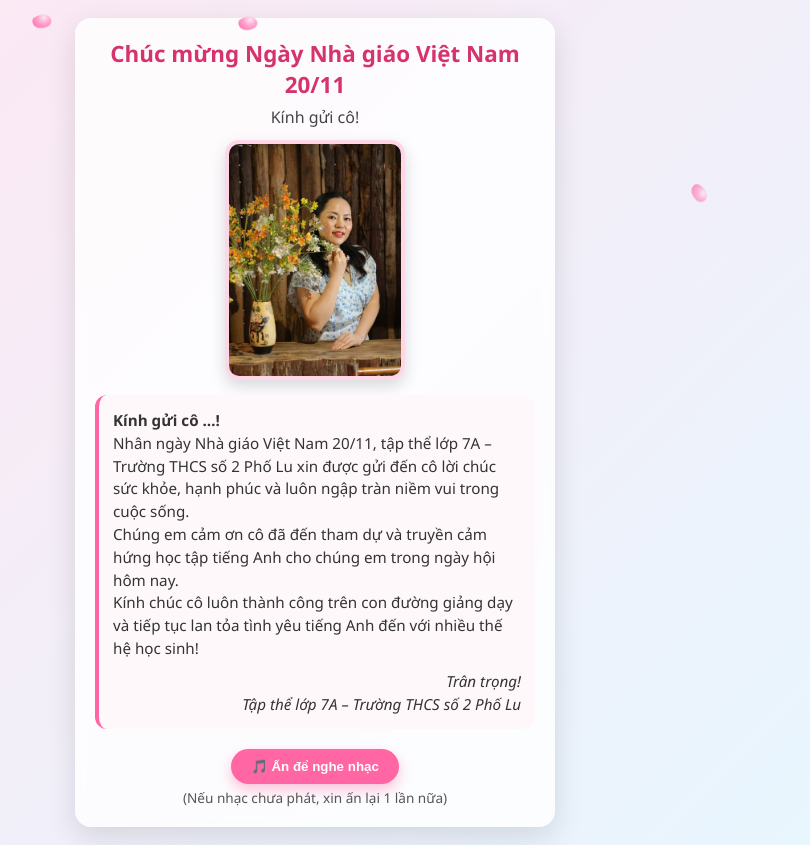
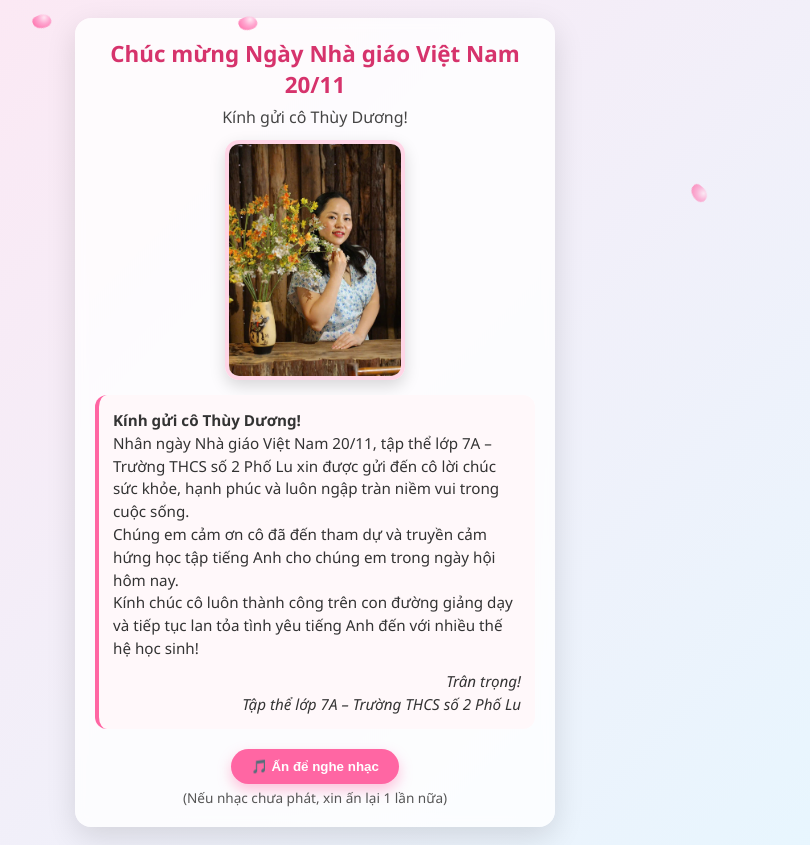
Before and after one commit to hongphuong2909-alt/thiep-co-thuy-duong, a plain HTML site: page index.html in a window 1280 px wide. Shown: the whole page, without its empty margins (325-1135 px from the left). Drawn offline with Linux system fonts and the light colour scheme.

Commit message:
Update index.html

```diff
--- a/index.html
+++ b/index.html
@@ -2,10 +2,12 @@
 <html lang="vi">
 <head>
   <meta charset="UTF-8" />
-  <title>Thiệp 20/11 – Kính gửi cô</title>
+  <title>Thiệp 20/11 – Kính gửi cô Thùy Dương</title>
   <meta name="viewport" content="width=device-width, initial-scale=1.0" />
+
   <style>
     * {margin:0; padding:0; box-sizing:border-box;}
+
     body {
       min-height: 100vh;
       background: linear-gradient(135deg, #ffe6f2, #e6f7ff);
@@ -16,6 +18,7 @@
       padding: 18px;
       overflow: hidden;
     }
+
     .card {
       width: 100%;
       max-width: 480px;
@@ -28,17 +31,20 @@
       position: relative;
       z-index: 10;
     }
+
     .title {
       font-size: 1.4rem;
       font-weight: bold;
       color: #d6336c;
       margin-bottom: 6px;
     }
+
     .subtitle {
       font-size: 1rem;
       margin-bottom: 12px;
       color: #444;
     }
+
     .photo {
       width: 180px;
       height: 240px;
@@ -48,7 +54,9 @@
       border: 4px solid #ffd6e7;
       box-shadow: 0 6px 16px rgba(0,0,0,0.15);
     }
+
     .photo img {width:100%; height:100%; object-fit: cover;}
+
     .message {
       text-align: left;
       background: #fff8fa;
@@ -60,6 +68,7 @@
       font-size: 0.95rem;
       color: #333;
     }
+
     .audio-btn {
       display: inline-block;
       margin-top: 6px;
@@ -73,15 +82,19 @@
       box-shadow: 0 6px 14px rgba(255,102,163,0.4);
       transition: .2s;
     }
+
     .audio-btn:hover {
       background: #ff4d94;
       transform: translateY(-2px);
     }
+
     .audio-status {
       margin-top: 4px;
       font-size: 0.85rem;
       color: #555;
     }
+
+    /* Hoa rơi */
     .petal {
       position: fixed;
       top: -10vh;
@@ -94,6 +107,7 @@
       z-index: 9999;
       animation: fall linear infinite;
     }
+
     @keyframes fall {
       0% {transform: translateY(-10vh) rotate(0deg); opacity:0;}
       15% {opacity:0.9;}
@@ -106,14 +120,14 @@
 
 <div class="card">
   <h1 class="title">Chúc mừng Ngày Nhà giáo Việt Nam 20/11</h1>
-  <p class="subtitle">Kính gửi cô!</p>
+  <p class="subtitle">Kính gửi cô Thùy Dương!</p>
 
   <div class="photo">
-    <img src="co.jpg" alt="Ảnh cô giáo">
+    <img src="co.jpg" alt="Ảnh cô Thùy Dương">
   </div>
 
   <div class="message">
-    <p><strong>Kính gửi cô …!</strong></p>
+    <p><strong>Kính gửi cô Thùy Dương!</strong></p>
 
     <p>Nhân ngày Nhà giáo Việt Nam 20/11, tập thể lớp 7A – Trường THCS số 2 Phố Lu xin được gửi đến cô lời chúc sức khỏe, hạnh phúc và luôn ngập tràn niềm vui trong cuộc sống.</p>
 
@@ -134,6 +148,7 @@
 </div>
 
 <script>
+  // Điều khiển phát nhạc
   const audio = document.getElementById("bgMusic");
   const btn = document.getElementById("audioToggle");
   const statusText = document.getElementById("audioStatus");
@@ -157,9 +172,11 @@
     }
   });
 
+  // Hoa rơi
   function createPetal() {
     const petal = document.createElement("div");
     petal.className = "petal";
+
     const left = Math.random() * 100;
     const duration = 10 + Math.random() * 10;
     const delay = Math.random() * 10;
```
